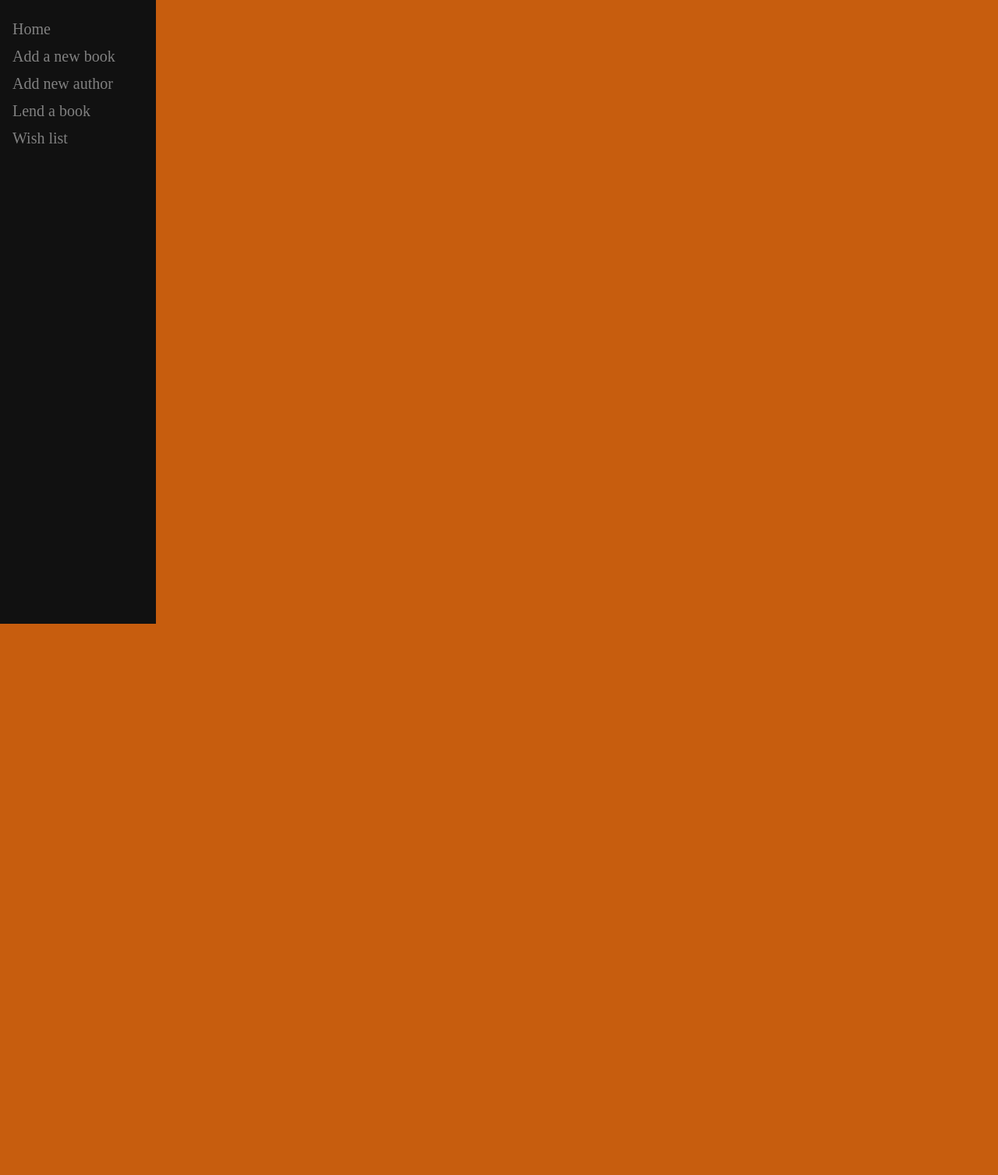
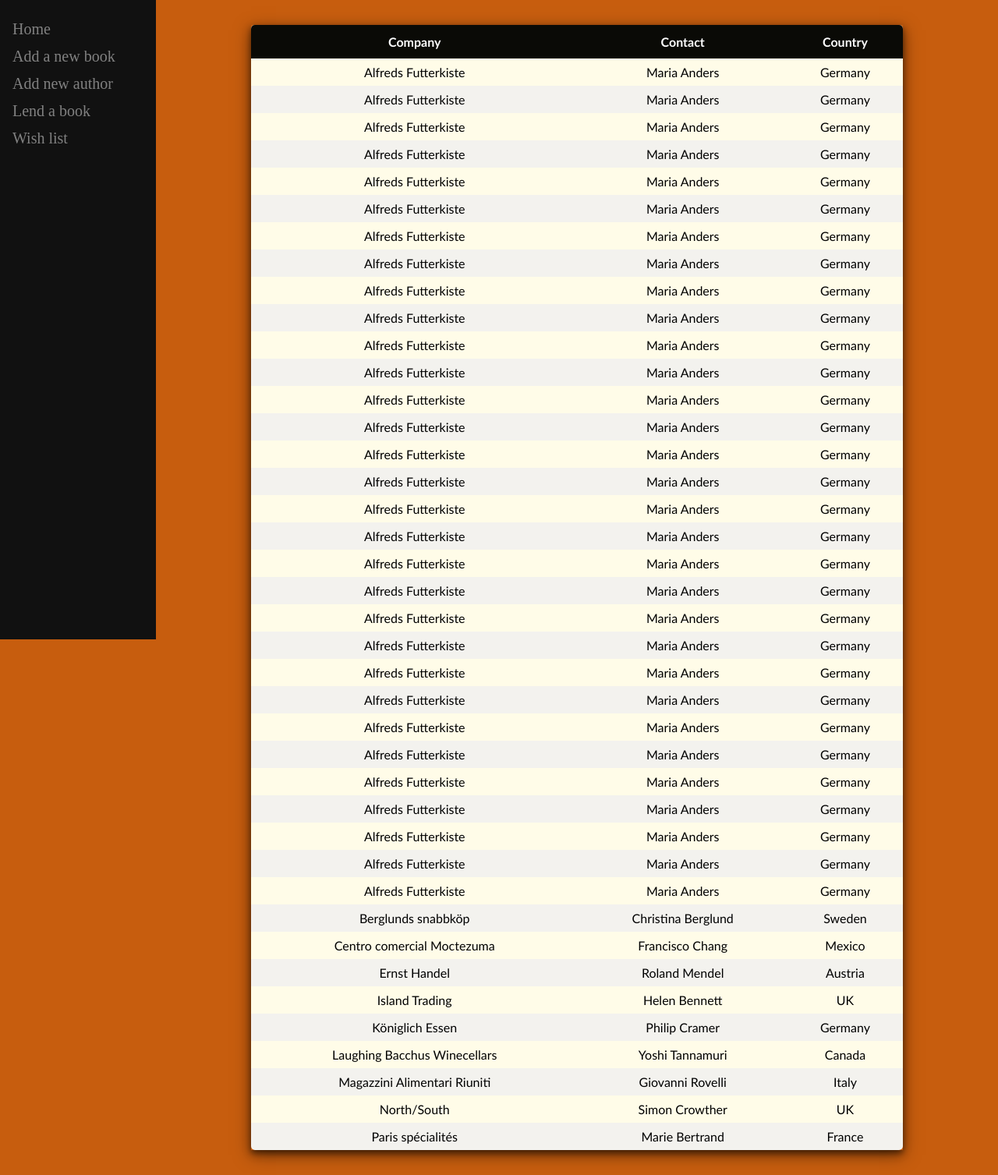
Before and after one commit to shahad-mahmud/booksWeHave, a PHP site: page / in a window 1280 px wide. Shown: the whole page at 78% size. Before the commit the page ends 800 px from the top, so only its background shows below. Run offline with PHP 8.4, Linux system fonts and the light colour scheme.

Commit message:
home table design

```diff
--- a/assets/css/index.css
+++ b/assets/css/index.css
@@ -1,3 +1,45 @@
 body{
   background-color: #C75D0E;
 }
+
+#books {
+  	font-family: "Trebuchet MS", Arial, Helvetica, sans-serif;
+  	border-collapse: collapse;
+  	width: 80%;
+  	margin: auto;
+  	text-align: center;
+  	margin-top: 32px;
+  	margin-bottom: 32px;
+  	box-shadow: 0 4px 8px 0 rgba(0, 0, 0, 0.5), 0 6px 20px 0 rgba(0, 0, 0, 0.5);
+}
+
+#books td, #books th {
+  padding: 8px;
+}
+
+#books tr:nth-child(odd){background-color: #f3f2ee;}
+#books tr:nth-child(even){background-color: #fffce8;}
+
+#books tr:hover {background-color: #ddd;}
+
+#books th {
+  padding-top: 12px;
+  padding-bottom: 12px;
+  background-color: #0a0a06;
+  color: white;
+}
+
+table tr:last-child td:first-child {
+    border-bottom-left-radius: 5px;
+}
+
+table tr:last-child td:last-child {
+    border-bottom-right-radius: 5px;
+}
+
+table tr th:first-child {
+    border-top-left-radius: 5px;
+}
+table tr th:last-child {
+    border-top-right-radius: 5px;
+}
--- a/index.php
+++ b/index.php
@@ -17,7 +17,184 @@
 	</div>
 
 	<div class="main">
-
+		<table id="books">
+			<tr>
+			<th>Company</th>
+			<th>Contact</th>
+			<th>Country</th>
+			</tr>
+			<tr>
+			<td>Alfreds Futterkiste</td>
+			<td>Maria Anders</td>
+			<td>Germany</td>
+			</tr>
+			<tr>
+			<td>Alfreds Futterkiste</td>
+			<td>Maria Anders</td>
+			<td>Germany</td>
+			</tr><tr>
+			<td>Alfreds Futterkiste</td>
+			<td>Maria Anders</td>
+			<td>Germany</td>
+			</tr><tr>
+			<td>Alfreds Futterkiste</td>
+			<td>Maria Anders</td>
+			<td>Germany</td>
+			</tr><tr>
+			<td>Alfreds Futterkiste</td>
+			<td>Maria Anders</td>
+			<td>Germany</td>
+			</tr><tr>
+			<td>Alfreds Futterkiste</td>
+			<td>Maria Anders</td>
+			<td>Germany</td>
+			</tr><tr>
+			<td>Alfreds Futterkiste</td>
+			<td>Maria Anders</td>
+			<td>Germany</td>
+			</tr><tr>
+			<td>Alfreds Futterkiste</td>
+			<td>Maria Anders</td>
+			<td>Germany</td>
+			</tr><tr>
+			<td>Alfreds Futterkiste</td>
+			<td>Maria Anders</td>
+			<td>Germany</td>
+			</tr><tr>
+			<td>Alfreds Futterkiste</td>
+			<td>Maria Anders</td>
+			<td>Germany</td>
+			</tr><tr>
+			<td>Alfreds Futterkiste</td>
+			<td>Maria Anders</td>
+			<td>Germany</td>
+			</tr><tr>
+			<td>Alfreds Futterkiste</td>
+			<td>Maria Anders</td>
+			<td>Germany</td>
+			</tr><tr>
+			<td>Alfreds Futterkiste</td>
+			<td>Maria Anders</td>
+			<td>Germany</td>
+			</tr><tr>
+			<td>Alfreds Futterkiste</td>
+			<td>Maria Anders</td>
+			<td>Germany</td>
+			</tr><tr>
+			<td>Alfreds Futterkiste</td>
+			<td>Maria Anders</td>
+			<td>Germany</td>
+			</tr><tr>
+			<td>Alfreds Futterkiste</td>
+			<td>Maria Anders</td>
+			<td>Germany</td>
+			</tr><tr>
+			<td>Alfreds Futterkiste</td>
+			<td>Maria Anders</td>
+			<td>Germany</td>
+			</tr><tr>
+			<td>Alfreds Futterkiste</td>
+			<td>Maria Anders</td>
+			<td>Germany</td>
+			</tr><tr>
+			<td>Alfreds Futterkiste</td>
+			<td>Maria Anders</td>
+			<td>Germany</td>
+			</tr><tr>
+			<td>Alfreds Futterkiste</td>
+			<td>Maria Anders</td>
+			<td>Germany</td>
+			</tr><tr>
+			<td>Alfreds Futterkiste</td>
+			<td>Maria Anders</td>
+			<td>Germany</td>
+			</tr><tr>
+			<td>Alfreds Futterkiste</td>
+			<td>Maria Anders</td>
+			<td>Germany</td>
+			</tr><tr>
+			<td>Alfreds Futterkiste</td>
+			<td>Maria Anders</td>
+			<td>Germany</td>
+			</tr><tr>
+			<td>Alfreds Futterkiste</td>
+			<td>Maria Anders</td>
+			<td>Germany</td>
+			</tr><tr>
+			<td>Alfreds Futterkiste</td>
+			<td>Maria Anders</td>
+			<td>Germany</td>
+			</tr><tr>
+			<td>Alfreds Futterkiste</td>
+			<td>Maria Anders</td>
+			<td>Germany</td>
+			</tr><tr>
+			<td>Alfreds Futterkiste</td>
+			<td>Maria Anders</td>
+			<td>Germany</td>
+			</tr><tr>
+			<td>Alfreds Futterkiste</td>
+			<td>Maria Anders</td>
+			<td>Germany</td>
+			</tr><tr>
+			<td>Alfreds Futterkiste</td>
+			<td>Maria Anders</td>
+			<td>Germany</td>
+			</tr><tr>
+			<td>Alfreds Futterkiste</td>
+			<td>Maria Anders</td>
+			<td>Germany</td>
+			</tr><tr>
+			<td>Alfreds Futterkiste</td>
+			<td>Maria Anders</td>
+			<td>Germany</td>
+			</tr>
+			<tr>
+			<td>Berglunds snabbköp</td>
+			<td>Christina Berglund</td>
+			<td>Sweden</td>
+			</tr>
+			<tr>
+			<td>Centro comercial Moctezuma</td>
+			<td>Francisco Chang</td>
+			<td>Mexico</td>
+			</tr>
+			<tr>
+			<td>Ernst Handel</td>
+			<td>Roland Mendel</td>
+			<td>Austria</td>
+			</tr>
+			<tr>
+			<td>Island Trading</td>
+			<td>Helen Bennett</td>
+			<td>UK</td>
+			</tr>
+			<tr>
+			<td>Königlich Essen</td>
+			<td>Philip Cramer</td>
+			<td>Germany</td>
+			</tr>
+			<tr>
+			<td>Laughing Bacchus Winecellars</td>
+			<td>Yoshi Tannamuri</td>
+			<td>Canada</td>
+			</tr>
+			<tr>
+			<td>Magazzini Alimentari Riuniti</td>
+			<td>Giovanni Rovelli</td>
+			<td>Italy</td>
+			</tr>
+			<tr>
+			<td>North/South</td>
+			<td>Simon Crowther</td>
+			<td>UK</td>
+			</tr>
+			<tr>
+			<td>Paris spécialités</td>
+			<td>Marie Bertrand</td>
+			<td>France</td>
+			</tr>
+		</table>
 	</div>
 
 </body>
```
